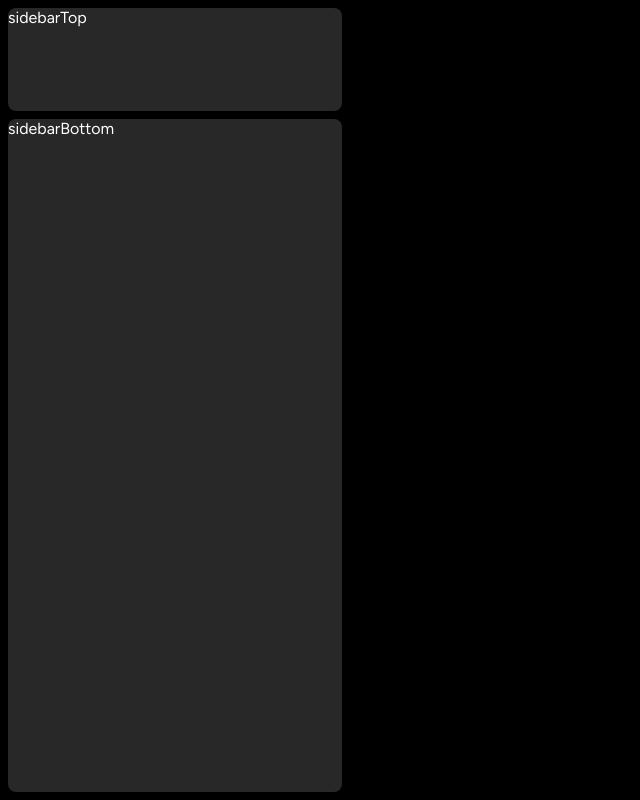
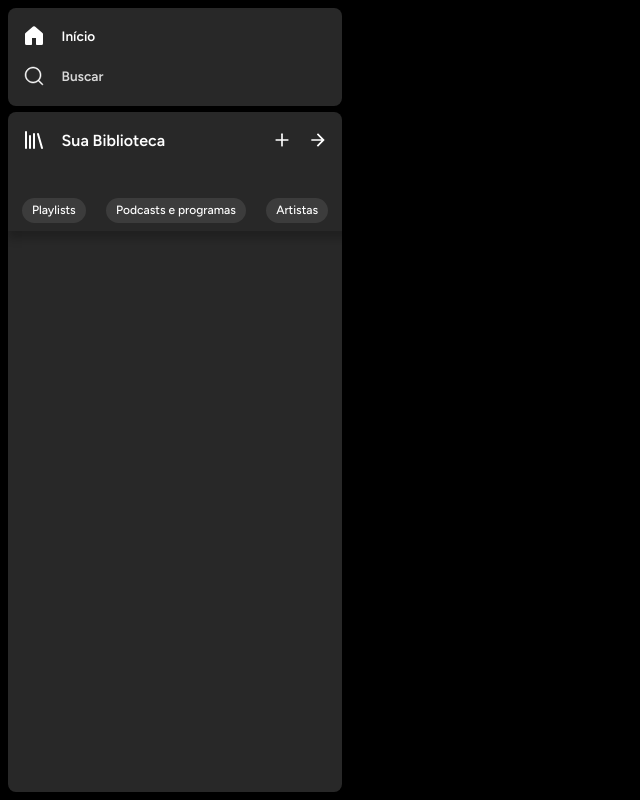
Before and after one commit to L-hso/SpotifyClone, a React (Vite) app in the folder spotify-clone/: page / in a window 1280 px wide. Shown: the whole page, without its empty margins (0-640 px from the left). Built offline with nearby package versions, Linux system fonts and the light colour scheme.

Commit message:
Avanço na sidebar - Top quase completo e cabeçalho do bottom quase terminado

```diff
--- a/spotify-clone/package.json
+++ b/spotify-clone/package.json
@@ -11,7 +11,8 @@
   },
   "dependencies": {
     "react": "^18.2.0",
-    "react-dom": "^18.2.0"
+    "react-dom": "^18.2.0",
+    "react-icons": "^5.0.1"
   },
   "devDependencies": {
     "@types/react": "^18.2.64",
--- a/spotify-clone/src/App.jsx
+++ b/spotify-clone/src/App.jsx
@@ -1,11 +1,14 @@
-import SidebarRoot from "./components/sidebar/sidebarRoot"
+import { Sidebar } from "./components/sidebar/Widget";
 
 function App() {
   return (
     <>
-      <SidebarRoot />
+      <Sidebar.Root>
+        <Sidebar.Top />
+        <Sidebar.Bottom />
+      </Sidebar.Root>
     </>
-  )
+  );
 }
 
-export default App
+export default App;
--- /dev/null
+++ b/spotify-clone/src/components/sidebar/Widget.jsx
@@ -0,0 +1,11 @@
+import { SidebarBottom } from "./sidebarBottom";
+
+import { SidebarTop } from "./sidebarTop";
+
+import { SidebarRoot } from "./sidebarRoot";
+
+export const Sidebar = {
+  Root: SidebarRoot,
+  Top: SidebarTop,
+  Bottom: SidebarBottom,
+};
--- a/spotify-clone/src/components/sidebar/sidebar.scss
+++ b/spotify-clone/src/components/sidebar/sidebar.scss
@@ -1,23 +1,107 @@
 @import "../spotify-colors";
+
+//função que define o comportamento da flexbox
+
+@mixin flexBox($just, $align) {
+  display: flex;
+  justify-content: $just;
+  align-items: $align;
+}
 
 #sidebar {
   display: flex;
   flex-direction: column;
   padding: 8px;
-  gap: 8px;
+  gap: 6px;
   height: 100%;
   width: 350px;
-}
 
-#sidebar * {
-  background-color: $spotify-cinza;
-  border-radius: 8px;
+  > * {
+    background-color: $spotify-cinza;
+    border-radius: 8px;
+  }
 }
 
 #sidebar_top {
-  height: 120px;
+  min-height: 12.5%;
+  padding: 0.5rem 0.35rem;
+
+  li {
+
+    //provisório até definir o main e controle de estado da página
+
+    &:first-child a{
+      color: $spotify-branco;
+    }
+    //--------------//
+
+    a {
+      @include flexBox(start, center);
+
+      font-size: 0.85rem;
+      font-weight: 600;
+
+
+      color: darken($color: $spotify-branco, $amount: 15);
+
+      gap: 1rem;
+      padding: 0.5rem;
+      border-radius: 8px;
+
+      &:hover {
+        background-color: lighten($color: $spotify-cinza, $amount: 10);
+      }
+    }
+  }
 }
 
 #sidebar_bottom {
-  height: 100%;
+  position: relative;
+  height: 87.5%;
+  overflow: hidden;
+
+  // "controlador" da sidebar_bottom
+  header{
+    @include flexBox(space-between, space-between);
+    flex-direction: column;
+    position: absolute;
+    top: 0;
+
+    height: 17.5%;
+    width: 100%;
+
+    padding: 1rem 0.85rem 0.5rem 0.85rem;
+    box-shadow: 8px 0 8px 8px rgba(0,0,0,0.22);
+
+
+    // cabeçalho / tags
+    div {
+      @include flexBox(space-between, center);
+      gap: 1rem;
+      font-weight: 600;
+    }
+
+    #tags{
+      @include flexBox(space-between, center);
+
+      width: 100%;
+      font-size: 0.75rem;
+      font-weight: 500;
+
+      li{
+        padding: 0.35rem 0.65rem;
+        border-radius: 9999px;
+        background-color: lighten($color: $spotify-cinza, $amount: 8);
+
+        transition: 0.23s all ease;
+        &:hover{
+          color: $spotify-preto;
+          background-color: $spotify-branco;
+          font-weight: 600;
+        }
+
+        cursor: pointer;
+      }
+    }
+  }
 }
--- a/spotify-clone/src/components/sidebar/sidebarBottom.jsx
+++ b/spotify-clone/src/components/sidebar/sidebarBottom.jsx
@@ -1,11 +1,28 @@
-import './sidebar.scss';
+import { LuLibrary } from "react-icons/lu";
+import { FiPlus } from "react-icons/fi";
+import { IoMdArrowForward } from "react-icons/io";
 
-function SidebarBottom() {
+export function SidebarBottom() {
   return (
-    <div id="sidebar_bottom">
-      sidebarBottom
-    </div>
+    <section id="sidebar_bottom">
+      <header>
+        <div id="library">
+          <div>
+            <LuLibrary size={24} />
+            Sua Biblioteca
+          </div>
+          <div>
+            <FiPlus size={20} />
+            <IoMdArrowForward size={20} />
+          </div>
+        </div>
+        <menu id="tags">
+          <li>Playlists</li>
+          <li>Podcasts e programas</li>
+          <li>Artistas</li>
+        </menu>
+      </header>
+      <ul></ul>
+    </section>
   );
 }
-
-export default SidebarBottom
--- a/spotify-clone/src/components/sidebar/sidebarRoot.jsx
+++ b/spotify-clone/src/components/sidebar/sidebarRoot.jsx
@@ -1,14 +1,5 @@
-import './sidebar.scss';
-import SidebarBottom from './sidebarBottom';
-import SidebarTop from './sidebarTop';
+import "./sidebar.scss";
 
-function SidebarRoot() {
-  return (
-    <div id="sidebar">
-      <SidebarTop />
-      <SidebarBottom />
-    </div>
-  );
+export function SidebarRoot({ children }) {
+  return <aside id="sidebar">{children}</aside>;
 }
-
-export default SidebarRoot
--- a/spotify-clone/src/components/sidebar/sidebarTop.jsx
+++ b/spotify-clone/src/components/sidebar/sidebarTop.jsx
@@ -1,11 +1,26 @@
-import './sidebar.scss';
+import { GoHomeFill, GoHome } from "react-icons/go";
+import { CiSearch } from "react-icons/ci";
 
-function SidebarTop() {
+export function SidebarTop() {
   return (
-    <div id="sidebar_top">
-      sidebarTop
-    </div>
+    <menu id="sidebar_top">
+      <li>
+        <a href="#">
+          <GoHomeFill color="#fff" size={24} style={{ background: "none" }} />
+          Início
+        </a>
+      </li>
+      <li>
+        <a href="#">
+          <CiSearch
+            color="#fff"
+            size={24}
+            style={{ background: "none" }}
+            strokeWidth={0.5}
+          />
+          Buscar
+        </a>
+      </li>
+    </menu>
   );
 }
-
-export default SidebarTop
--- a/spotify-clone/src/index.scss
+++ b/spotify-clone/src/index.scss
@@ -6,6 +6,9 @@
   margin: 0;
   padding: 0;
   box-sizing: border-box;
+  text-decoration: none;
+  list-style: none;
+
   font-family: "Figtree", sans-serif;
 }
 
```
Also changed, not shown: 2 other files (tests, documents, lock files or other folders).
